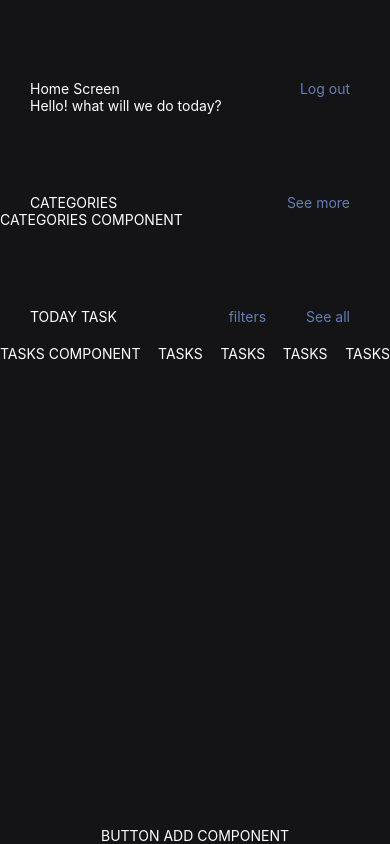
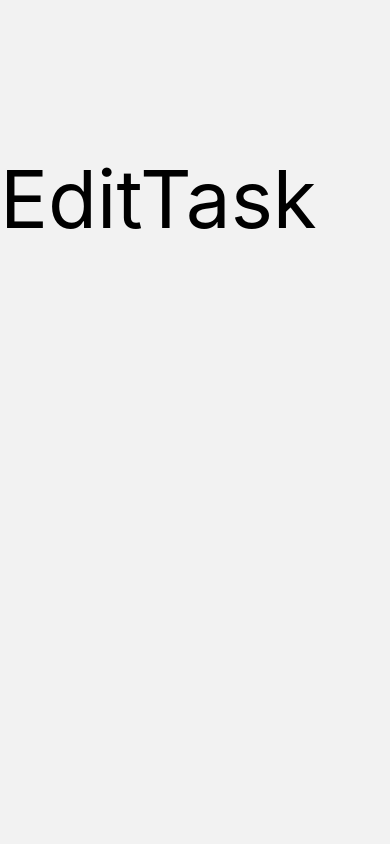
Before and after one commit to Diana-Camz/ToDoApp, a React Native app: screen /EditTask in a window 390 px wide. Built offline with nearby package versions, Linux system fonts and the light colour scheme.

Commit message:
create EditTask screen and add it to stack navigation

```diff
--- a/src/navigation/Navigation.js
+++ b/src/navigation/Navigation.js
@@ -3,6 +3,7 @@ import { createStackNavigator } from '@react-navigation/stack';
 import Home from '../screens/Home'
 import DetailTask from '../screens/DetailTask'
 import CreateTask from '../screens/CreateTask'
+import EditTask from '../screens/EditTask'
 
 
 const Navigation = () => {
@@ -13,6 +14,7 @@ const Navigation = () => {
             <Stack.Screen name='Home' component={Home}/>
             <Stack.Screen name='DetailTask' component={DetailTask}/>
             <Stack.Screen name='CreateTask' component={CreateTask}/>
+            <Stack.Screen name='EditTask' component={EditTask}/>
         </Stack.Navigator>
     )
 }
--- a/src/screens/DetailTask.js
+++ b/src/screens/DetailTask.js
@@ -1,7 +1,7 @@
 import { Pressable, StyleSheet, Text, View } from 'react-native'
 import React from 'react'
 
-const DetailTask = () => {
+const DetailTask = ({navigation}) => {
   return (
     <View style={styles.container}>
       <View style={styles.container_header}>
@@ -29,7 +29,7 @@ const DetailTask = () => {
           <Text style={styles.name_title}> Description</Text>
         </View>
         <View style={styles.container_buttons_task_detail}>
-          <Pressable onPress={() => {}}><Text style={styles.userName_title}>Edit</Text></Pressable>
+          <Pressable onPress={() => navigation.navigate('EditTask')}><Text style={styles.userName_title}>Edit</Text></Pressable>
           <Pressable onPress={() => {}}><Text style={styles.userName_title}>Delete</Text></Pressable>
         </View>
       </View>
--- /dev/null
+++ b/src/screens/EditTask.js
@@ -0,0 +1,19 @@
+import { StyleSheet, Text, View } from 'react-native'
+import React from 'react'
+
+const EditTask = () => {
+  return (
+    <View>
+      <Text style={styles.edit_title}>EditTask</Text>
+    </View>
+  )
+}
+
+export default EditTask
+
+const styles = StyleSheet.create({
+    edit_title: {
+        fontSize: 80,
+        marginTop: 150,
+    }
+})
```
